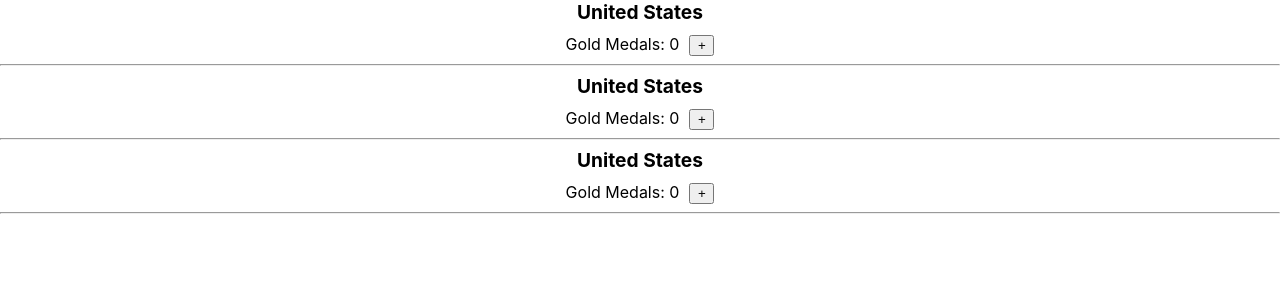
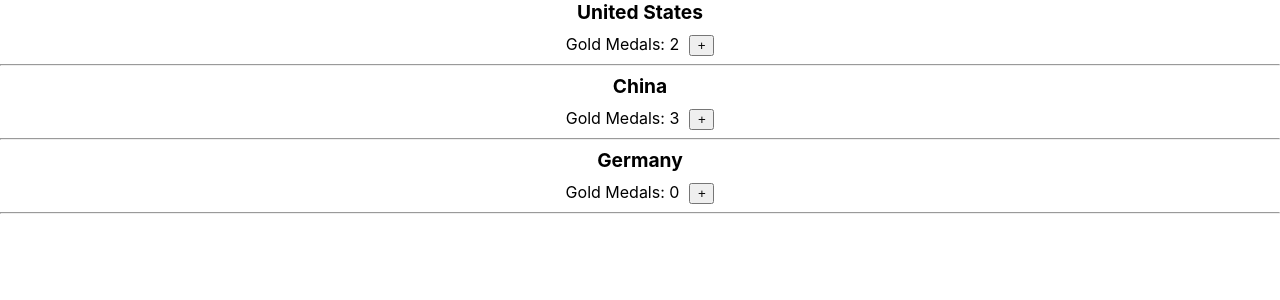
Before and after one commit to tkris618/medals-react, a React (Create React App) app: page / in a window 1280 px wide. Shown: the top 300 px of the page. Built offline with nearby package versions, Linux system fonts and the light colour scheme.

Commit message:
[2.02] Set initial component state with props
- Store countries in state with json array
- Use array.map to render a Country component for each element in the array
- Load name, gold in state from props

```diff
--- a/src/App.js
+++ b/src/App.js
@@ -7,13 +7,19 @@
 import './App.css';
 
 class App extends Component {
-  state = {  }
+  state = {
+    countries: [
+      { id: 1, name: 'United States', gold: 2 },
+      { id: 2, name: 'China', gold: 3 },
+      { id: 3, name: 'Germany', gold: 0 },
+    ]
+  }
   render() {
     return (
       <React.Fragment>
-        <Country />
-        <Country />
-        <Country />
+        { this.state.countries.map(country =>
+          <Country key={ country.id } country={ country } />
+        )}
       </React.Fragment>
     );
   }
--- a/src/components/Country.jsx
+++ b/src/components/Country.jsx
@@ -2,8 +2,8 @@
 
 class Country extends Component {
   state = {
-    name: 'United States',
-    gold: 0,
+    name: this.props.country.name,
+    gold: this.props.country.gold,
   }
   handleIncrement = () => this.setState({ gold: this.state.gold + 1 });
   render() {
```
